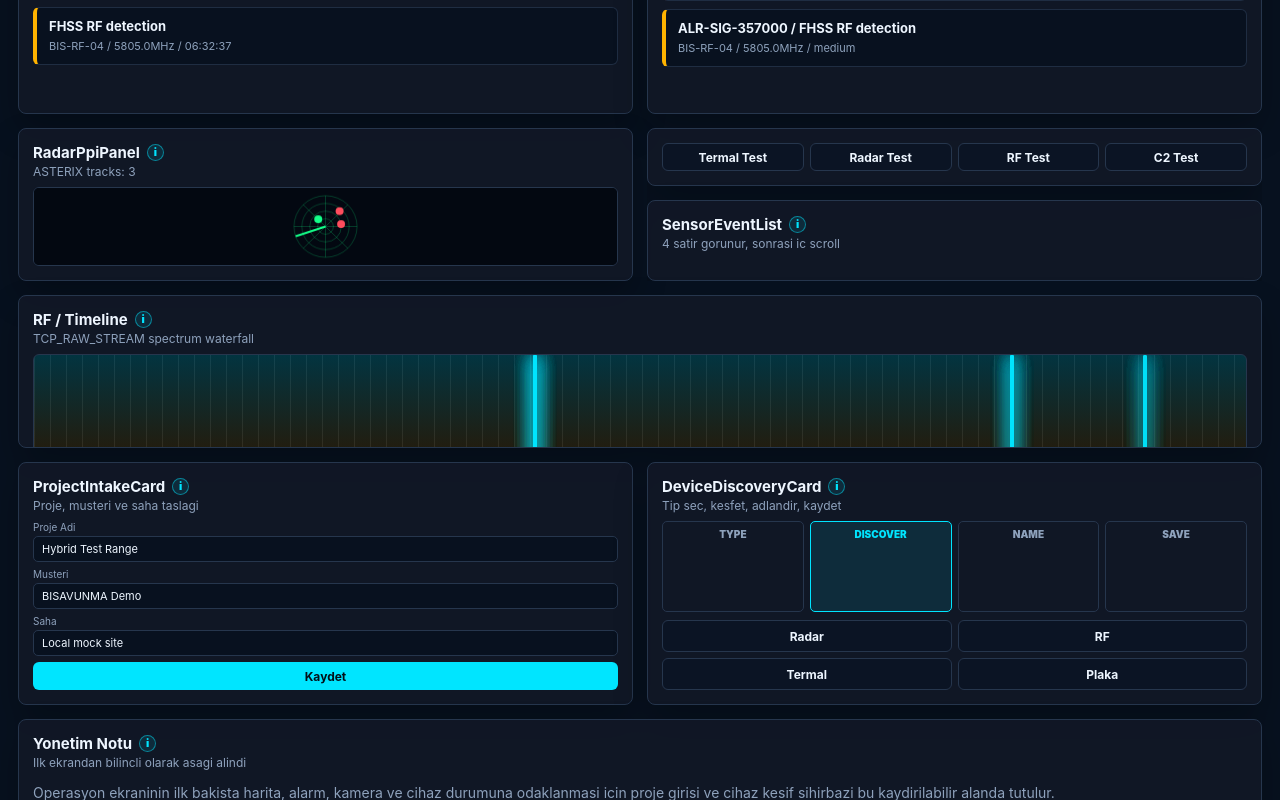
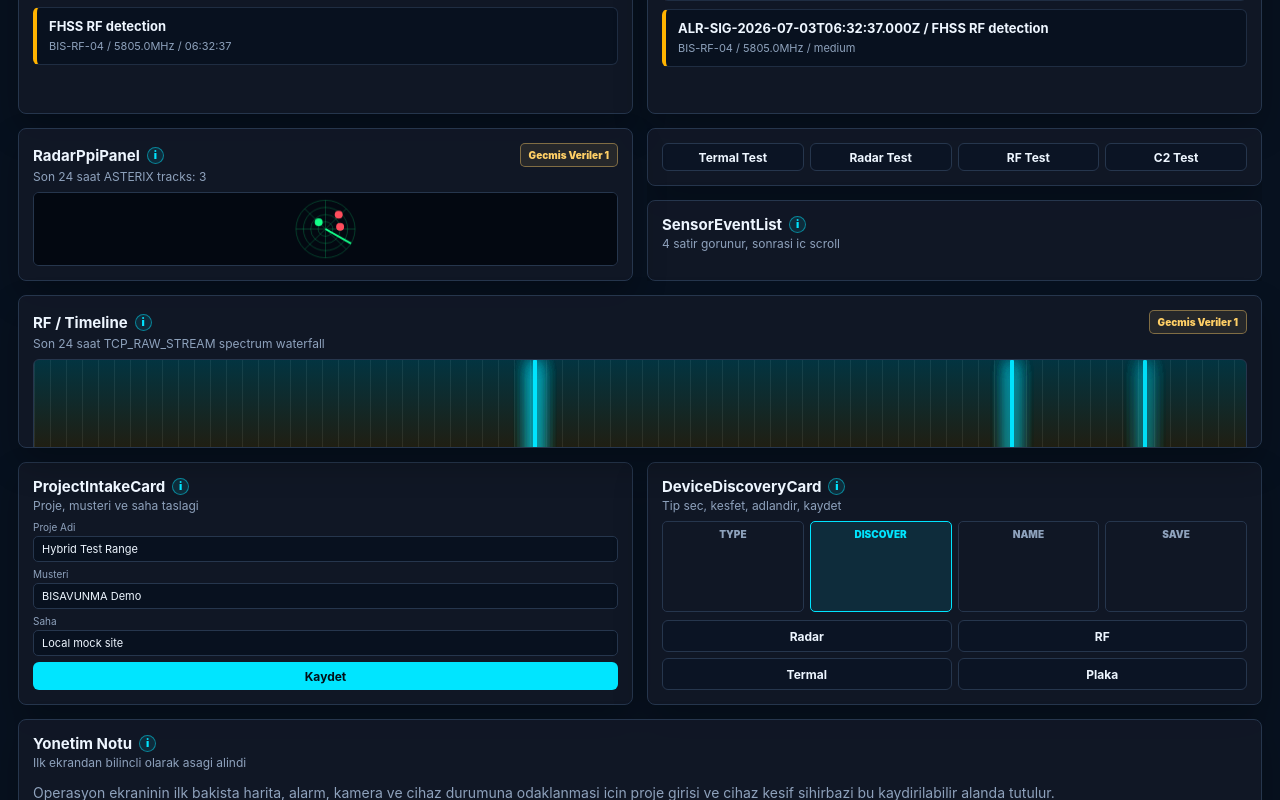
Before and after one commit to kocennes/RadarDesk, a React (Vite) app: page / in a window 1280 px wide. Shown: the part 920-1720 px from the top of the page. Built offline with nearby package versions, Linux system fonts and the light colour scheme.

Commit message:
Add C2 rolling history panels

```diff
--- a/src/features/c2/NexusC2Dashboard.css
+++ b/src/features/c2/NexusC2Dashboard.css
@@ -345,6 +345,36 @@ body {
   min-width: 0;
   align-items: center;
   gap: 7px;
+}
+
+.c2-title-action {
+  display: flex;
+  justify-content: flex-end;
+  min-width: 0;
+  margin-left: auto;
+}
+
+.c2-history-button {
+  height: 24px;
+  min-width: 0;
+  max-width: 128px;
+  overflow: hidden;
+  padding: 0 8px;
+  border: 1px solid rgba(255, 207, 102, 0.42);
+  border-radius: 5px;
+  background: rgba(255, 207, 102, 0.09);
+  color: #ffcf66;
+  cursor: pointer;
+  font: inherit;
+  font-size: 10px;
+  font-weight: 900;
+  text-overflow: ellipsis;
+  white-space: nowrap;
+}
+
+.c2-history-button:hover {
+  border-color: rgba(255, 207, 102, 0.72);
+  background: rgba(255, 207, 102, 0.16);
 }
 
 .c2-panel-title strong {
@@ -1028,7 +1058,7 @@ body {
 
 .c2-evidence-heading {
   display: grid;
-  grid-template-columns: minmax(0, 1fr) 58px;
+  grid-template-columns: minmax(0, 1fr) auto;
   align-items: center;
   gap: 10px;
   padding: 10px 10px 0;
@@ -1055,7 +1085,15 @@ body {
   white-space: nowrap;
 }
 
-.c2-evidence-heading button {
+.c2-panel-actions {
+  display: flex;
+  justify-content: flex-end;
+  gap: 6px;
+  min-width: 0;
+}
+
+.c2-evidence-heading button,
+.c2-history-heading button {
   height: 28px;
   border: 1px solid rgba(0, 229, 255, 0.44);
   border-radius: 5px;
@@ -1067,8 +1105,98 @@ body {
   font-weight: 900;
 }
 
-.c2-evidence-heading button:hover {
+.c2-evidence-heading button:hover,
+.c2-history-heading button:hover {
   background: rgba(0, 229, 255, 0.18);
+}
+
+.c2-history-panel {
+  position: absolute;
+  z-index: 12;
+  inset: 12px;
+  display: grid;
+  grid-template-rows: auto minmax(0, 1fr);
+  gap: 10px;
+  overflow: hidden;
+  border: 1px solid rgba(255, 207, 102, 0.44);
+  border-radius: 7px;
+  background:
+    linear-gradient(180deg, rgba(6, 14, 25, 0.98), rgba(3, 8, 17, 0.96)),
+    #030811;
+  box-shadow: 0 18px 44px rgba(0, 0, 0, 0.46);
+}
+
+.c2-history-heading {
+  display: grid;
+  grid-template-columns: minmax(0, 1fr) 58px;
+  align-items: center;
+  gap: 10px;
+  padding: 10px 10px 0;
+}
+
+.c2-history-heading > div {
+  display: grid;
+  gap: 2px;
+  min-width: 0;
+}
+
+.c2-history-heading strong {
+  overflow: hidden;
+  color: #ffcf66;
+  font-size: 12px;
+  text-overflow: ellipsis;
+  text-transform: uppercase;
+  white-space: nowrap;
+}
+
+.c2-history-heading span {
+  overflow: hidden;
+  color: var(--c2-muted);
+  font-size: 11px;
+  text-overflow: ellipsis;
+  white-space: nowrap;
+}
+
+.c2-history-list {
+  display: grid;
+  gap: 8px;
+  min-height: 0;
+  overflow-y: auto;
+  padding: 0 10px 10px;
+}
+
+.c2-history-row {
+  display: grid;
+  gap: 4px;
+  min-height: 78px;
+  padding: 9px;
+  border: 1px solid rgba(0, 229, 255, 0.18);
+  border-left: 4px solid rgba(255, 207, 102, 0.7);
+  border-radius: 6px;
+  background: rgba(12, 22, 38, 0.82);
+}
+
+.c2-history-row strong,
+.c2-history-row span,
+.c2-history-row code {
+  overflow: hidden;
+  text-overflow: ellipsis;
+  white-space: nowrap;
+}
+
+.c2-history-row strong {
+  color: var(--c2-text);
+  font-size: 12px;
+}
+
+.c2-history-row span {
+  color: var(--c2-muted);
+  font-size: 11px;
+}
+
+.c2-history-row code {
+  color: var(--c2-cyan);
+  font-size: 10px;
 }
 
 .c2-evidence-list {
@@ -1381,6 +1509,7 @@ body {
 }
 
 .c2-ppi-card {
+  position: relative;
   grid-template-rows: auto minmax(0, 1fr);
 }
 
@@ -1425,6 +1554,7 @@ body {
 }
 
 .c2-rf-card {
+  position: relative;
   display: grid;
   grid-template-rows: auto minmax(0, 1fr);
   gap: 8px;
--- a/src/features/c2/NexusC2Dashboard.tsx
+++ b/src/features/c2/NexusC2Dashboard.tsx
@@ -1,4 +1,5 @@
 import { Fragment, useEffect, useRef, useState } from 'react'
+import type { ReactNode } from 'react'
 import { Circle, CircleMarker, MapContainer, Polyline, Popup, TileLayer, Tooltip } from 'react-leaflet'
 import 'leaflet/dist/leaflet.css'
 import { severityFromRadarTrack } from './c2Ingestion'
@@ -52,7 +53,13 @@ export default function NexusC2Dashboard() {
   const selectedCameraEvidences = selectedCamera
     ? cameraEvidences.filter((evidenceItem) => evidenceItem.device_id === selectedCamera.id)
     : cameraEvidences
-  const selectedCameraEvidence = selectedCameraEvidences[0] ?? latestCameraEvidence
+  const activeRadarTracks = radarTracks.filter((track) => isWithinLast24Hours(track.timestamp, now))
+  const archivedRadarTracks = radarTracks.filter((track) => !isWithinLast24Hours(track.timestamp, now))
+  const activeSigintEvents = sigintEvents.filter((event) => isWithinLast24Hours(event.timestamp, now))
+  const archivedSigintEvents = sigintEvents.filter((event) => !isWithinLast24Hours(event.timestamp, now))
+  const activeCameraEvidences = selectedCameraEvidences.filter((evidenceItem) => isWithinLast24Hours(evidenceItem.start_time, now))
+  const archivedCameraEvidences = selectedCameraEvidences.filter((evidenceItem) => !isWithinLast24Hours(evidenceItem.start_time, now))
+  const selectedCameraEvidence = activeCameraEvidences[0] ?? selectedCameraEvidences[0] ?? latestCameraEvidence
 
   return (
     <main className="c2-shell">
@@ -80,8 +87,8 @@ export default function NexusC2Dashboard() {
           <OperationsMap
             dashboardState={dashboardState}
             devices={visibleDevices}
-            radarTracks={dashboardState === 'empty' ? [] : radarTracks}
-            sigintEvents={sigintEvents}
+            radarTracks={dashboardState === 'empty' ? [] : activeRadarTracks}
+            sigintEvents={activeSigintEvents}
           />
         </section>
 
@@ -89,7 +96,8 @@ export default function NexusC2Dashboard() {
           cameraDevices={cameraDevices}
           commandMetadata={cameraCommand}
           evidence={selectedCameraEvidence}
-          evidences={selectedCameraEvidences}
+          archivedEvidences={archivedCameraEvidences}
+          evidences={activeCameraEvidences}
           onSuggestCamera={requestCameraSuggestion}
           onSelectCamera={setSelectedCameraId}
           selectedCameraId={selectedCamera?.id ?? selectedCameraId}
@@ -133,12 +141,12 @@ export default function NexusC2Dashboard() {
       </section>
 
       <section className="c2-secondary-grid" aria-label="Teknik lab ve sinyal analizi">
-        <RadarPpiPanel radarTracks={radarTracks} />
+        <RadarPpiPanel archivedRadarTracks={archivedRadarTracks} radarTracks={activeRadarTracks} />
         <section className="c2-lab-column">
           <SensorEventTester onCreateEvent={dispatchMockIngest} />
           <SensorEventList normalizedEvents={normalizedEvents} />
         </section>
-        <RfTimeline sigintEvents={sigintEvents} />
+        <RfTimeline archivedSigintEvents={archivedSigintEvents} sigintEvents={activeSigintEvents} />
       </section>
 
       <section className="c2-admin-grid" aria-label="Kurulum ve saha yonetimi">
@@ -431,6 +439,7 @@ function OperationsMap({
 }
 
 function CameraFeedCard({
+  archivedEvidences,
   cameraDevices,
   commandMetadata,
   evidence,
@@ -440,6 +449,7 @@ function CameraFeedCard({
   selectedCameraId,
   slewToCueState,
 }: {
+  archivedEvidences: CameraEvidenceEvent[]
   cameraDevices: DeviceListRow[]
   commandMetadata: CameraCommandMetadata | undefined
   evidence: CameraEvidenceEvent | undefined
@@ -496,7 +506,7 @@ function CameraFeedCard({
         <span>{slewToCueState.reason}</span>
       </div>
       {commandMetadata ? <div className="c2-command-note">{commandMetadata.command_type} / dry-run / {commandMetadata.command_id}</div> : null}
-      {isEvidenceOpen ? <CameraEvidencePanel evidences={evidences} onClose={() => setIsEvidenceOpen(false)} /> : null}
+      {isEvidenceOpen ? <CameraEvidencePanel archivedEvidences={archivedEvidences} evidences={evidences} onClose={() => setIsEvidenceOpen(false)} /> : null}
     </section>
   )
 }
@@ -570,23 +580,39 @@ function CameraEvidenceRail({ evidences, onOpen }: { evidences: CameraEvidenceEv
   )
 }
 
-function CameraEvidencePanel({ evidences, onClose }: { evidences: CameraEvidenceEvent[]; onClose: () => void }) {
+function CameraEvidencePanel({
+  archivedEvidences,
+  evidences,
+  onClose,
+}: {
+  archivedEvidences: CameraEvidenceEvent[]
+  evidences: CameraEvidenceEvent[]
+  onClose: () => void
+}) {
+  const [isHistoryOpen, setIsHistoryOpen] = useState(false)
+  const visibleEvidences = isHistoryOpen ? archivedEvidences : evidences
+
   return (
     <div className="c2-evidence-panel">
       <div className="c2-evidence-heading">
         <div>
-          <strong>Camera Evidence</strong>
-          <span>Mock snapshot referanslari</span>
+          <strong>{isHistoryOpen ? 'Gecmis Kamera Verileri' : 'Camera Evidence'}</strong>
+          <span>{isHistoryOpen ? '24 saati gecen snapshot ve uyari kayitlari' : 'Son 24 saat snapshot referanslari'}</span>
         </div>
-        <button aria-label="Snapshot panelini kucult" onClick={onClose} type="button">
-          Geri
-        </button>
+        <div className="c2-panel-actions">
+          <button onClick={() => setIsHistoryOpen((current) => !current)} type="button">
+            {isHistoryOpen ? 'Son 24s' : `Gecmis ${archivedEvidences.length}`}
+          </button>
+          <button aria-label="Snapshot panelini kucult" onClick={onClose} type="button">
+            Geri
+          </button>
+        </div>
       </div>
       <div className="c2-evidence-list c2-scroll">
-        {evidences.length === 0 ? (
-          <div className="c2-evidence-empty">Kayitli kamera kaniti yok.</div>
+        {visibleEvidences.length === 0 ? (
+          <div className="c2-evidence-empty">{isHistoryOpen ? 'Gecmis kamera verisi yok.' : 'Son 24 saatte kamera kaniti yok.'}</div>
         ) : (
-          evidences.map((item) => (
+          visibleEvidences.map((item) => (
             <article className="c2-evidence-row" key={`${item.device_id}-${item.start_time}`}>
               <div className="c2-evidence-preview" aria-hidden="true">
                 {item.imaging_mode === 'THERMAL_IR' ? 'IR' : 'EO'}
@@ -656,8 +682,15 @@ function IncidentList({ incidents }: { incidents: IncidentFolder[] }) {
   )
 }
 
-function RadarPpiPanel({ radarTracks }: { radarTracks: RadarTrackEvent[] }) {
+function RadarPpiPanel({
+  archivedRadarTracks,
+  radarTracks,
+}: {
+  archivedRadarTracks: RadarTrackEvent[]
+  radarTracks: RadarTrackEvent[]
+}) {
   const canvasRef = useRef<HTMLCanvasElement | null>(null)
+  const [isHistoryOpen, setIsHistoryOpen] = useState(false)
 
   useEffect(() => {
     const canvas = canvasRef.current
@@ -728,12 +761,48 @@ function RadarPpiPanel({ radarTracks }: { radarTracks: RadarTrackEvent[] }) {
   return (
     <section className="c2-card c2-ppi-card">
       <PanelTitle
+        action={
+          <button className="c2-history-button" onClick={() => setIsHistoryOpen(true)} type="button">
+            Gecmis Veriler {archivedRadarTracks.length}
+          </button>
+        }
         info="Radar izlerini askeri PPI benzeri dairesel tarama ekraninda gosterir; canvas uzerinde sweep ve hedef noktalarini cizer."
-        subtitle={`ASTERIX tracks: ${radarTracks.length}`}
+        subtitle={`Son 24 saat ASTERIX tracks: ${radarTracks.length}`}
         title="RadarPpiPanel"
       />
       <canvas ref={canvasRef} />
+      {isHistoryOpen ? <RadarHistoryPanel onClose={() => setIsHistoryOpen(false)} radarTracks={archivedRadarTracks} /> : null}
     </section>
+  )
+}
+
+function RadarHistoryPanel({ onClose, radarTracks }: { onClose: () => void; radarTracks: RadarTrackEvent[] }) {
+  return (
+    <div className="c2-history-panel">
+      <div className="c2-history-heading">
+        <div>
+          <strong>Gecmis Radar Verileri</strong>
+          <span>24 saati gecen ASTERIX track kayitlari</span>
+        </div>
+        <button onClick={onClose} type="button">
+          Geri
+        </button>
+      </div>
+      <div className="c2-history-list c2-scroll">
+        {radarTracks.length === 0 ? (
+          <div className="c2-evidence-empty">Gecmis radar verisi yok.</div>
+        ) : (
+          radarTracks.map((track) => (
+            <article className="c2-history-row" key={`${track.target_id}-${track.timestamp}`}>
+              <strong>{track.target_id} / {track.device_id}</strong>
+              <span>{formatDateTime(track.timestamp)} / {track.protocol}</span>
+              <span>HDG {track.heading_degrees}deg / VEL {track.velocity_mps}m/s / ALT {track.altitude_meters}m</span>
+              <code>RCS {track.rcs_dbsm} dBsm / {track.model_no}</code>
+            </article>
+          ))
+        )}
+      </div>
+    </div>
   )
 }
 
@@ -790,12 +859,25 @@ function SensorEventList({ normalizedEvents }: { normalizedEvents: NormalizedSen
   )
 }
 
-function RfTimeline({ sigintEvents }: { sigintEvents: SIGINTDetectionEvent[] }) {
+function RfTimeline({
+  archivedSigintEvents,
+  sigintEvents,
+}: {
+  archivedSigintEvents: SIGINTDetectionEvent[]
+  sigintEvents: SIGINTDetectionEvent[]
+}) {
+  const [isHistoryOpen, setIsHistoryOpen] = useState(false)
+
   return (
     <section className="c2-card c2-rf-card">
       <PanelTitle
+        action={
+          <button className="c2-history-button" onClick={() => setIsHistoryOpen(true)} type="button">
+            Gecmis Veriler {archivedSigintEvents.length}
+          </button>
+        }
         info="SIGINT/RF olaylarini spektrum waterfall benzeri zaman-frekans gorunumunde ozetler."
-        subtitle="TCP_RAW_STREAM spectrum waterfall"
+        subtitle="Son 24 saat TCP_RAW_STREAM spectrum waterfall"
         title="RF / Timeline"
       />
       <div className="c2-waterfall">
@@ -807,11 +889,42 @@ function RfTimeline({ sigintEvents }: { sigintEvents: SIGINTDetectionEvent[] })
           return <span key={`${event?.device_id ?? 'empty'}-${event?.center_frequency_mhz ?? 'none'}-${index}`} style={{ left: `${left}%`, opacity }} />
         })}
       </div>
+      {isHistoryOpen ? <RfHistoryPanel onClose={() => setIsHistoryOpen(false)} sigintEvents={archivedSigintEvents} /> : null}
     </section>
   )
 }
 
-function PanelTitle({ info, subtitle, title }: { info?: string; subtitle: string; title: string }) {
+function RfHistoryPanel({ onClose, sigintEvents }: { onClose: () => void; sigintEvents: SIGINTDetectionEvent[] }) {
+  return (
+    <div className="c2-history-panel">
+      <div className="c2-history-heading">
+        <div>
+          <strong>Gecmis RF Verileri</strong>
+          <span>24 saati gecen frekans ve DOA kayitlari</span>
+        </div>
+        <button onClick={onClose} type="button">
+          Geri
+        </button>
+      </div>
+      <div className="c2-history-list c2-scroll">
+        {sigintEvents.length === 0 ? (
+          <div className="c2-evidence-empty">Gecmis RF verisi yok.</div>
+        ) : (
+          sigintEvents.map((event) => (
+            <article className="c2-history-row" key={`${event.device_id}-${event.center_frequency_mhz}-${event.timestamp ?? event.direction_of_arrival_deg}`}>
+              <strong>{event.device_id} / {event.center_frequency_mhz}MHz</strong>
+              <span>{formatDateTime(event.timestamp)} / {event.protocol}</span>
+              <span>{event.modulation_type} / BW {event.bandwidth_mhz}MHz / RSSI {event.signal_strength_dbm}dBm</span>
+              <code>DOA {event.direction_of_arrival_deg}deg / duration {event.duration_seconds}s / {event.model_no}</code>
+            </article>
+          ))
+        )}
+      </div>
+    </div>
+  )
+}
+
+function PanelTitle({ action, info, subtitle, title }: { action?: ReactNode; info?: string; subtitle: string; title: string }) {
   return (
     <div className="c2-panel-title">
       <div className="c2-title-row">
@@ -821,6 +934,7 @@ function PanelTitle({ info, subtitle, title }: { info?: string; subtitle: string
             i
           </button>
         ) : null}
+        {action ? <div className="c2-title-action">{action}</div> : null}
       </div>
       <span>{subtitle}</span>
     </div>
@@ -875,6 +989,36 @@ function formatClock(date: Date, timeZone?: string): string {
   }).format(date)
 }
 
+function formatDateTime(value: string | undefined): string {
+  if (!value) {
+    return 'timestamp yok'
+  }
+
+  const date = new Date(value)
+
+  if (Number.isNaN(date.getTime())) {
+    return 'timestamp gecersiz'
+  }
+
+  return `${date.toLocaleDateString('tr-TR')} ${formatClock(date)}`
+}
+
+function isWithinLast24Hours(value: string | undefined, now: Date): boolean {
+  if (!value) {
+    return false
+  }
+
+  const timestamp = new Date(value).getTime()
+
+  if (Number.isNaN(timestamp)) {
+    return false
+  }
+
+  const ageMs = now.getTime() - timestamp
+
+  return ageMs >= 0 && ageMs <= 24 * 60 * 60 * 1000
+}
+
 function formatUptime(startedAt: string, now: Date): string {
   const minutes = Math.max(0, Math.floor((now.getTime() - new Date(startedAt).getTime()) / 60000))
   const hours = Math.floor(minutes / 60)
--- a/src/features/c2/c2Ingestion.ts
+++ b/src/features/c2/c2Ingestion.ts
@@ -34,7 +34,7 @@ export function normalizeRadarTrack(event: RadarTrackEvent): NormalizedSensorEve
 }
 
 export function normalizeSigint(event: SIGINTDetectionEvent): NormalizedSensorEvent {
-  const timestamp = new Date().toISOString()
+  const timestamp = event.timestamp ?? new Date().toISOString()
 
   return {
     device_id: event.device_id,
@@ -82,11 +82,13 @@ export function alarmFromRadarTrack(event: RadarTrackEvent): AlarmLog {
 }
 
 export function alarmFromSigint(event: SIGINTDetectionEvent): AlarmLog {
+  const timestamp = event.timestamp ?? new Date().toISOString()
+
   return {
-    id: `ALR-SIG-${Date.now().toString().slice(-6)}`,
+    id: `ALR-SIG-${timestamp}`,
     severity: severityFromSigint(event),
     source: `${event.device_id} / ${event.center_frequency_mhz.toFixed(1)}MHz`,
-    timestamp: new Date().toISOString(),
+    timestamp,
     title: `${event.modulation_type} RF detection`,
   }
 }
--- a/src/features/c2/c2MockData.ts
+++ b/src/features/c2/c2MockData.ts
@@ -17,12 +17,22 @@ export const initialRadarTracks: RadarTrackEvent[] = [
   createRadarTrackEvent({ heading_degrees: 42, latitudeOffset: 0.0032, longitudeOffset: 0.0048, rcs_dbsm: -13.4, target_id: 'TRK-9042', velocity_mps: 24 }),
   createRadarTrackEvent({ heading_degrees: 316, latitudeOffset: -0.0028, longitudeOffset: 0.0029, rcs_dbsm: -18.2, target_id: 'TRK-1447', velocity_mps: 12 }),
   createRadarTrackEvent({ heading_degrees: 81, latitudeOffset: 0.0012, longitudeOffset: -0.0041, rcs_dbsm: -9.8, target_id: 'TRK-3881', velocity_mps: 18 }),
+  createRadarTrackEvent({
+    heading_degrees: 118,
+    latitudeOffset: -0.0042,
+    longitudeOffset: -0.0021,
+    rcs_dbsm: -19.6,
+    target_id: 'TRK-OLD-221',
+    timestamp: hoursAgo(31),
+    velocity_mps: 11,
+  }),
 ]
 
 export const initialSigintEvents: SIGINTDetectionEvent[] = [
   createSigintEvent({ center_frequency_mhz: 2412, direction_of_arrival_deg: 58, duration_seconds: 18, modulation_type: 'OFDM', signal_strength_dbm: -61 }),
   createSigintEvent({ center_frequency_mhz: 5805, direction_of_arrival_deg: 284, duration_seconds: 9, modulation_type: 'FHSS', signal_strength_dbm: -68 }),
   createSigintEvent({ center_frequency_mhz: 915, direction_of_arrival_deg: 132, duration_seconds: 6, modulation_type: 'FSK', signal_strength_dbm: -76 }),
+  createSigintEvent({ center_frequency_mhz: 433, direction_of_arrival_deg: 211, duration_seconds: 14, modulation_type: 'FSK', signal_strength_dbm: -73, timestamp: hoursAgo(29) }),
 ]
 
 export const initialCameraEvidences: CameraEvidenceEvent[] = [
@@ -42,6 +52,14 @@ export const initialCameraEvidences: CameraEvidenceEvent[] = [
     imaging_mode: 'DAYLIGHT',
     model_no: 'BIS-ANPR-CIV',
     threat_classification: 'SUSPICIOUS_CIVILIAN',
+  }),
+  createCameraEvidenceEvent({
+    confidence_score: 0.79,
+    evidence_snapshot_mock_url: '/mock/evidence/thermal-history-014.jpg',
+    fov_horizontal_deg: 42,
+    imaging_mode: 'THERMAL_IR',
+    start_time: hoursAgo(30),
+    threat_classification: 'HUMAN_INTRUSION',
   }),
 ]
 
@@ -91,6 +109,7 @@ export function createSigintEvent(overrides: Partial<SIGINTDetectionEvent> = {})
     modulation_type: overrides.modulation_type ?? (randomInt(2) === 0 ? 'OFDM' : 'FHSS'),
     protocol: 'TCP_RAW_STREAM',
     signal_strength_dbm: overrides.signal_strength_dbm ?? -52 - randomInt(32),
+    timestamp: overrides.timestamp ?? new Date().toISOString(),
   }
 }
 
@@ -146,6 +165,10 @@ function minutesAgo(minutes: number): string {
   return new Date(Date.now() - minutes * 60000).toISOString()
 }
 
+function hoursAgo(hours: number): string {
+  return new Date(Date.now() - hours * 3600000).toISOString()
+}
+
 function randomInt(max: number): number {
   return Math.floor(Math.random() * max)
 }
--- a/src/features/c2/c2RealtimeParser.ts
+++ b/src/features/c2/c2RealtimeParser.ts
@@ -60,6 +60,7 @@ function isSigintDetectionEvent(value: unknown): value is SIGINTDetectionEvent {
     isString(value.device_id) &&
     isString(value.model_no) &&
     value.protocol === 'TCP_RAW_STREAM' &&
+    (value.timestamp === undefined || isIsoDate(value.timestamp)) &&
     isFiniteNumber(value.center_frequency_mhz) &&
     isFiniteNumber(value.bandwidth_mhz) &&
     isFiniteNumber(value.signal_strength_dbm) &&
--- a/src/features/c2/c2Types.ts
+++ b/src/features/c2/c2Types.ts
@@ -16,6 +16,7 @@ export interface SIGINTDetectionEvent {
   device_id: string
   model_no: string
   protocol: 'TCP_RAW_STREAM'
+  timestamp?: string
   center_frequency_mhz: number
   bandwidth_mhz: number
   signal_strength_dbm: number
```
